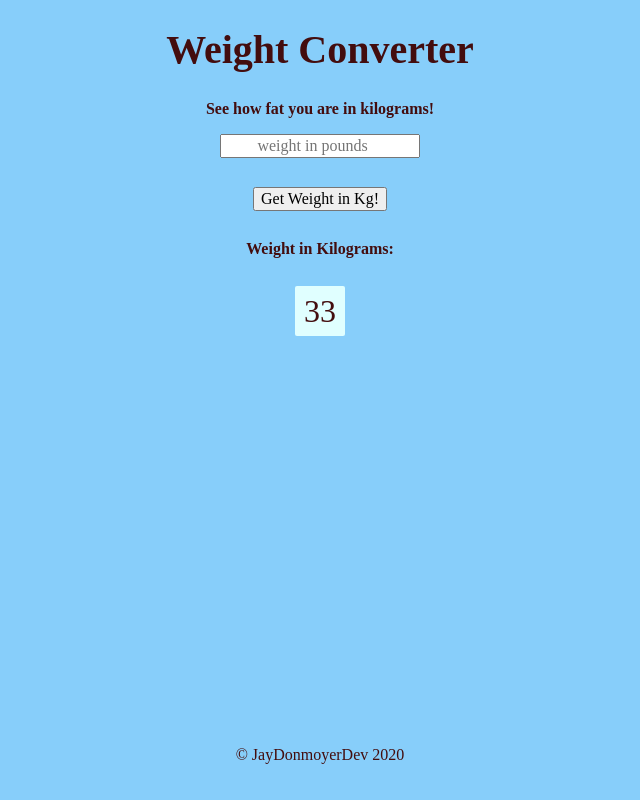
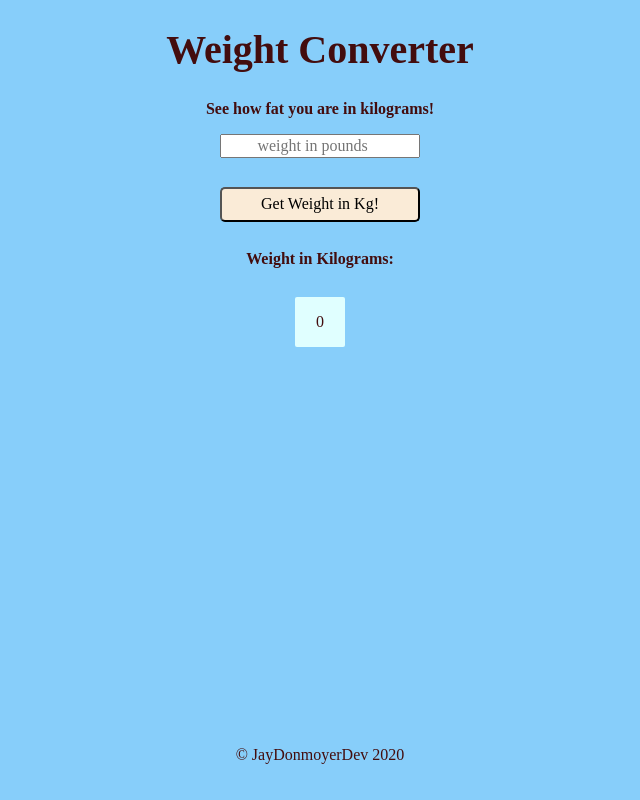
Before and after one commit to Jason-Donmoyer/Weight-Converter, a plain HTML site: page index.html in a window 1280 px wide. Both pictures are taken after a click on the button "Get Weight in Kg!". Shown: the whole page, without its empty margins (320-960 px from the left). Drawn offline with Linux system fonts and the light colour scheme.

Commit message:
added js functionality

```diff
--- a/css/styles.css
+++ b/css/styles.css
@@ -27,14 +27,26 @@ header p {
     width: 100%;
 }
 
+.input_item {
+    display: block;
+    margin: 10px auto 0 auto;
+    text-align: center;
+}
+
 input.input_item {
     width: 200px;
 }
 
-.input_item {
-    display: block;
-    margin: 10px auto 0 auto;
-    text-align: center;
+button.input_item {
+    border-radius: 5px;
+    height: 35px;
+    width: 200px;
+    background-color: antiquewhite;
+}
+
+button.input_item:hover {
+    background-color: lightcoral;
+    border: 1px solid black;
 }
 
 #converted_weight {
@@ -43,7 +55,6 @@ input.input_item {
     height: 50px;
     border-radius: 2px;
     line-height: 50px;
-    font-size: 2em;
 }
 
 /* **************** FOOTER ******************* */
--- a/index.html
+++ b/index.html
@@ -15,13 +15,13 @@
     </header>
 
     <div class="input_area">
-        <input class="input_item" type="number" placeholder="weight in pounds">
+        <input id="weight_input" class="input_item" type="number" placeholder="weight in pounds">
         <br>
-        <button class="input_item" id="convert_button">Get Weight in Kg!</button>
+        <button id="convert_button" class="input_item">Get Weight in Kg!</button>
         <br>
         <h4 class="input_item">Weight in Kilograms: </h4>
         <br>
-        <span id="converted_weight" class="input_item">33</span>
+        <span id="converted_weight" class="input_item"></span>
     </div>
 
     <footer>
--- a/js/main.js
+++ b/js/main.js
@@ -0,0 +1,13 @@
+// BUTTON
+
+const convertButton = document.querySelector('#convert_button');
+const weightInput = document.querySelector('#weight_input');
+const outputSpan = document.getElementById('converted_weight');
+
+convertButton.addEventListener('click', function() {
+    let weightInPounds = weightInput.value;
+    let kilos = weightInPounds / 2.205;
+    console.log(kilos);
+    outputSpan.innerHTML = kilos;
+
+});
```
